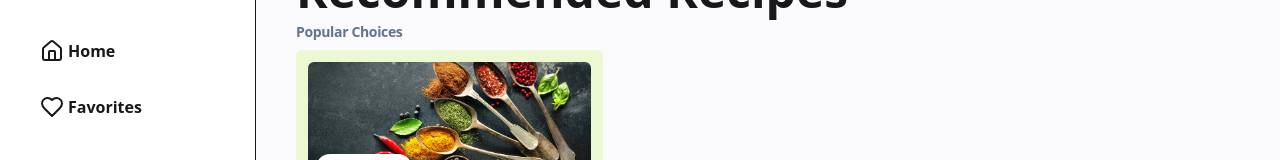
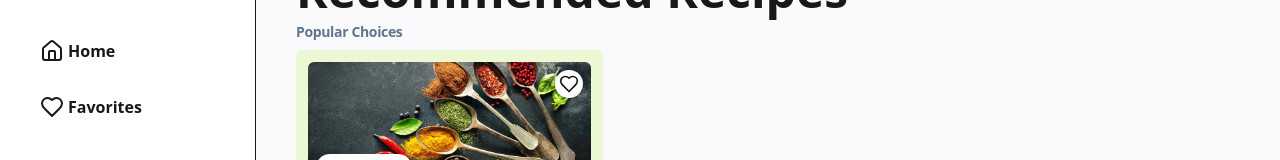
Before and after one commit to puruj/Chef-Click-Web, a React (Vite) app: page / in a window 1280 px wide. Shown: the part 130-290 px from the top of the page. Built offline with nearby package versions, Linux system fonts and the light colour scheme.

Commit message:
added heart to recipe card

```diff
--- a/src/pages/HomePage.jsx
+++ b/src/pages/HomePage.jsx
@@ -1,4 +1,4 @@
-import { Search, Soup } from 'lucide-react'
+import { Heart, Search, Soup } from 'lucide-react'
 import React from 'react'
 
 const HomePage = () => {
@@ -26,6 +26,9 @@ const HomePage = () => {
             <div className='absolute bottom-2 left-2 bg-white rounded-full p-1 cursor-pointer flex items-center gap-1 text-sm'>
               <Soup size={16}/> 4 Servings
             </div>
+            <div className='absolute top-2 right-2 bg-white rounded-full p-1 cursor-pointer'>
+              <Heart size={20} className='hover:fill-red-500 hover:text-red-500'/>
+            </div>
             </a>
           </div>
         </div>
```
